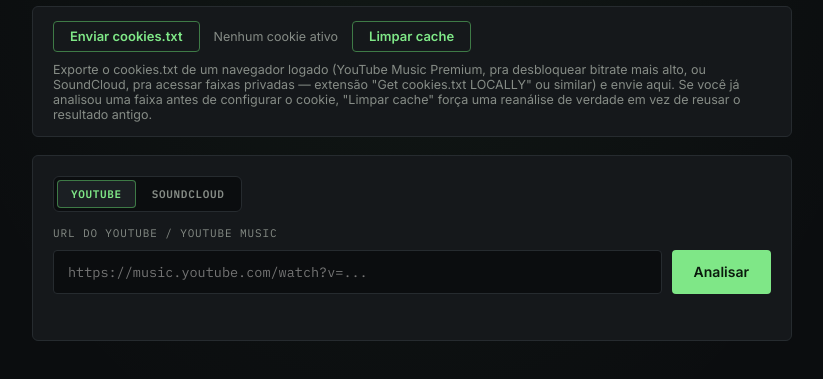
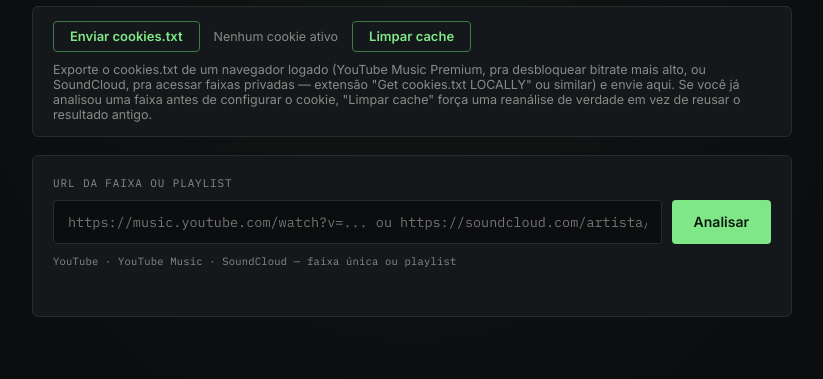
Before and after one commit to nettodif/crate-scan, a website: page public/index.html in a window 1280 px wide. Shown: the part 105-484 px from the top of the page, without its empty margins (228-1051 px from the left). Drawn offline with Linux system fonts and the light colour scheme; no server answers.

Commit message:
Remove cosmetic platform toggle, auto-detect on both YouTube and SoundCloud
The toggle never affected the pipeline — yt-dlp already resolves the
platform from the URL itself, confirmed by a live flat-playlist test
against a SoundCloud profile. Its only real effect was picking which
service's URL validated an uploaded cookies.txt, so cookie validation
now tries YouTube and SoundCloud in parallel and accepts either. UI
replaces the toggle with a compact info line instead.

```diff
--- a/public/app.js
+++ b/public/app.js
@@ -1,6 +1,4 @@
 const urlInput = document.getElementById('urlInput');
-const urlInputLabel = document.getElementById('urlInputLabel');
-const platformToggle = document.getElementById('platformToggle');
 const analyzeBtn = document.getElementById('analyzeBtn');
 const analyzeBtnLabel = document.getElementById('analyzeBtnLabel');
 const errorHint = document.getElementById('errorHint');
@@ -40,37 +38,11 @@
   cached: 'Encontrado em cache',
 };
 
-const PLATFORM_COPY = {
-  youtube: {
-    label: 'URL do YouTube / YouTube Music',
-    placeholder: 'https://music.youtube.com/watch?v=...',
-    emptyUrlHint: 'Cole uma URL do YouTube ou YouTube Music antes de analisar.',
-  },
-  soundcloud: {
-    label: 'URL do SoundCloud',
-    placeholder: 'https://soundcloud.com/artista/faixa',
-    emptyUrlHint: 'Cole uma URL do SoundCloud antes de analisar.',
-  },
-};
-
-const PLATFORM_STORAGE_KEY = 'cratescan:selectedPlatform';
-let selectedPlatform = localStorage.getItem(PLATFORM_STORAGE_KEY) === 'soundcloud' ? 'soundcloud' : 'youtube';
-
-function applyPlatformCopy() {
-  const copy = PLATFORM_COPY[selectedPlatform];
-  urlInputLabel.textContent = copy.label;
-  urlInput.placeholder = copy.placeholder;
-  platformToggle.querySelectorAll('.platform-toggle__btn').forEach((btn) => {
-    const isActive = btn.dataset.platform === selectedPlatform;
-    btn.classList.toggle('is-active', isActive);
-    btn.setAttribute('aria-pressed', String(isActive));
-  });
-}
-
-function setPlatform(platform) {
-  selectedPlatform = platform === 'soundcloud' ? 'soundcloud' : 'youtube';
-  localStorage.setItem(PLATFORM_STORAGE_KEY, selectedPlatform);
-  applyPlatformCopy();
+function resetResults() {
+  resultsList.innerHTML = '';
+  resultsPanel.hidden = true;
+  playlistList.innerHTML = '';
+  playlistPanel.hidden = true;
 }
 
 function setStatus(state, label) {
@@ -284,13 +256,11 @@
   errorHint.textContent = '';
 
   if (!url) {
-    errorHint.textContent = PLATFORM_COPY[selectedPlatform].emptyUrlHint;
+    errorHint.textContent = 'Cole uma URL do YouTube, YouTube Music ou SoundCloud antes de analisar.';
     return;
   }
 
-  resultsList.innerHTML = '';
-  resultsPanel.hidden = true;
-  playlistPanel.hidden = true;
+  resetResults();
 
   setBusy(true, 'Buscando faixas…');
 
@@ -323,9 +293,7 @@
   }
 
   const entries = checked.map((c) => ({ url: c.dataset.url, title: c.dataset.title }));
-  playlistPanel.hidden = true;
-  resultsList.innerHTML = '';
-  resultsPanel.hidden = true;
+  resetResults();
   await analyzeTracks(entries);
 }
 
@@ -371,7 +339,7 @@
   cookiesStatus.textContent = 'Enviando cookies…';
 
   try {
-    const res = await fetch(`/api/cookies?platform=${selectedPlatform}`, {
+    const res = await fetch('/api/cookies', {
       method: 'POST',
       headers: { 'Content-Type': 'text/plain' },
       body: content,
@@ -425,11 +393,6 @@
   }
 }
 
-platformToggle.addEventListener('click', (e) => {
-  const btn = e.target.closest('.platform-toggle__btn');
-  if (btn) setPlatform(btn.dataset.platform);
-});
-
 analyzeBtn.addEventListener('click', analyze);
 urlInput.addEventListener('keydown', (e) => {
   if (e.key === 'Enter') analyze();
@@ -451,5 +414,4 @@
 cookiesClearBtn.addEventListener('click', clearCookies);
 clearCacheBtn.addEventListener('click', clearAllCache);
 
-applyPlatformCopy();
 refreshCookiesStatus();
--- a/public/index.html
+++ b/public/index.html
@@ -45,22 +45,21 @@
     </section>
 
     <section class="panel panel--input">
-      <div class="platform-toggle" id="platformToggle" role="radiogroup" aria-label="Plataforma de origem">
-        <button type="button" class="platform-toggle__btn is-active" data-platform="youtube" aria-pressed="true">YouTube</button>
-        <button type="button" class="platform-toggle__btn" data-platform="soundcloud" aria-pressed="false">SoundCloud</button>
-      </div>
-      <label for="urlInput" class="panel__label" id="urlInputLabel">URL do YouTube / YouTube Music</label>
+      <label for="urlInput" class="panel__label">URL da faixa ou playlist</label>
       <div class="input-row">
         <input
           type="text"
           id="urlInput"
-          placeholder="https://music.youtube.com/watch?v=..."
+          placeholder="https://music.youtube.com/watch?v=... ou https://soundcloud.com/artista/faixa"
           autocomplete="off"
         />
         <button id="analyzeBtn" class="btn btn--primary">
           <span id="analyzeBtnLabel">Analisar</span>
         </button>
       </div>
+      <p class="panel__hint panel__hint--muted panel__hint--info">
+        YouTube · YouTube Music · SoundCloud — faixa única ou playlist
+      </p>
       <p class="panel__hint" id="errorHint"></p>
     </section>
 
--- a/public/styles.css
+++ b/public/styles.css
@@ -202,39 +202,14 @@
   min-height: 16px;
 }
 
-/* ---------- Platform toggle ---------- */
-
-.platform-toggle {
-  display: inline-flex;
-  gap: 2px;
-  padding: 3px;
-  background: var(--bg);
-  border: 1px solid var(--border);
-  border-radius: 6px;
-  margin-bottom: 14px;
+.panel__hint--muted {
+  color: var(--text-muted);
 }
 
-.platform-toggle__btn {
+.panel__hint--info {
   font-family: var(--mono);
-  font-size: 11px;
-  font-weight: 600;
-  text-transform: uppercase;
-  letter-spacing: 0.06em;
-  color: var(--text-muted);
-  background: transparent;
-  border: none;
-  border-radius: 4px;
-  padding: 7px 14px;
-  cursor: pointer;
-  transition: background 0.15s ease, color 0.15s ease;
-}
-
-.platform-toggle__btn:hover { color: var(--text); }
-
-.platform-toggle__btn.is-active {
-  background: var(--panel-raised);
-  color: var(--phosphor);
-  box-shadow: inset 0 0 0 1px var(--phosphor-dim);
+  font-size: 10.5px;
+  letter-spacing: 0.02em;
 }
 
 /* ---------- Auth (cookies upload) ---------- */
```
Also changed, not shown: src/server.js (+4 -5 lines), src/services/ytDlpService.js (+21 -7 lines), README.md.
